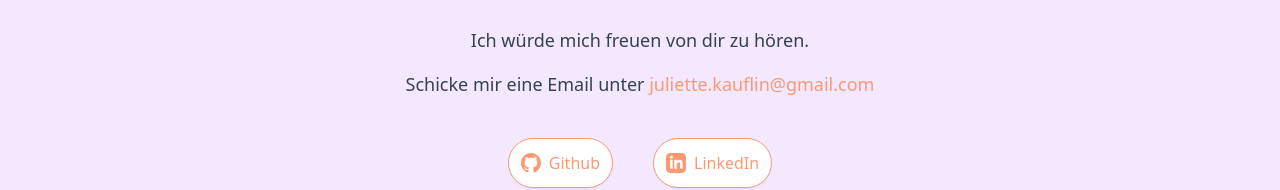
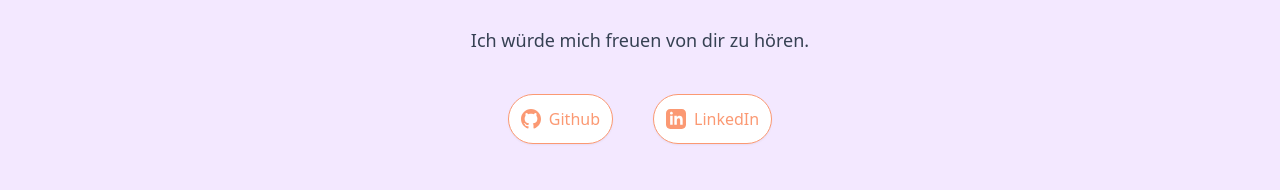
Before and after one commit to JuKa2023/portfolio, a Vue app: page / in a window 1280 px wide. Shown: the part 2572-2762 px from the top of the page. Built offline with nearby package versions, Linux system fonts and the light colour scheme.

Commit message:
delet contact detail

```diff
--- a/src/components/ContactSection.vue
+++ b/src/components/ContactSection.vue
@@ -5,12 +5,6 @@
                 <h2 class="text-3xl font-bold text-gray-800 mb-6">Möchtest du mir was mitteilen?</h2>
                 <div class="mt-6 text-lg text-gray-700">
                     <p class="mb-4">Ich würde mich freuen von dir zu hören.</p>
-                    <p class="mb-8">
-                        Schicke mir eine Email unter
-                        <a href="mailto:juliette.kauflin@gmail.com" class="text-purple-600 hover:text-purple-800 font-medium transition-colors duration-200">
-                            juliette.kauflin@gmail.com
-                        </a>
-                    </p>
                 </div>
 
                 <div class="mt-10 flex flex-wrap justify-center gap-10">
```
